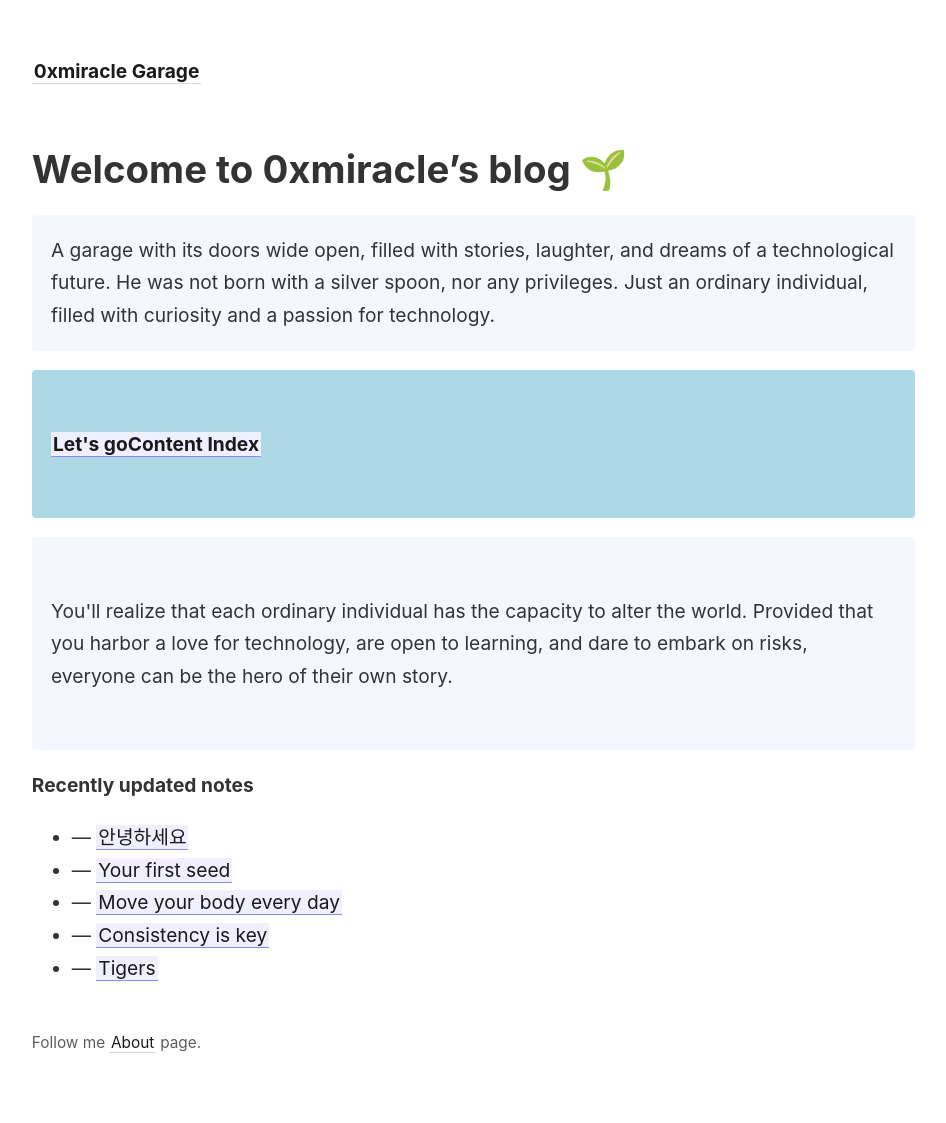
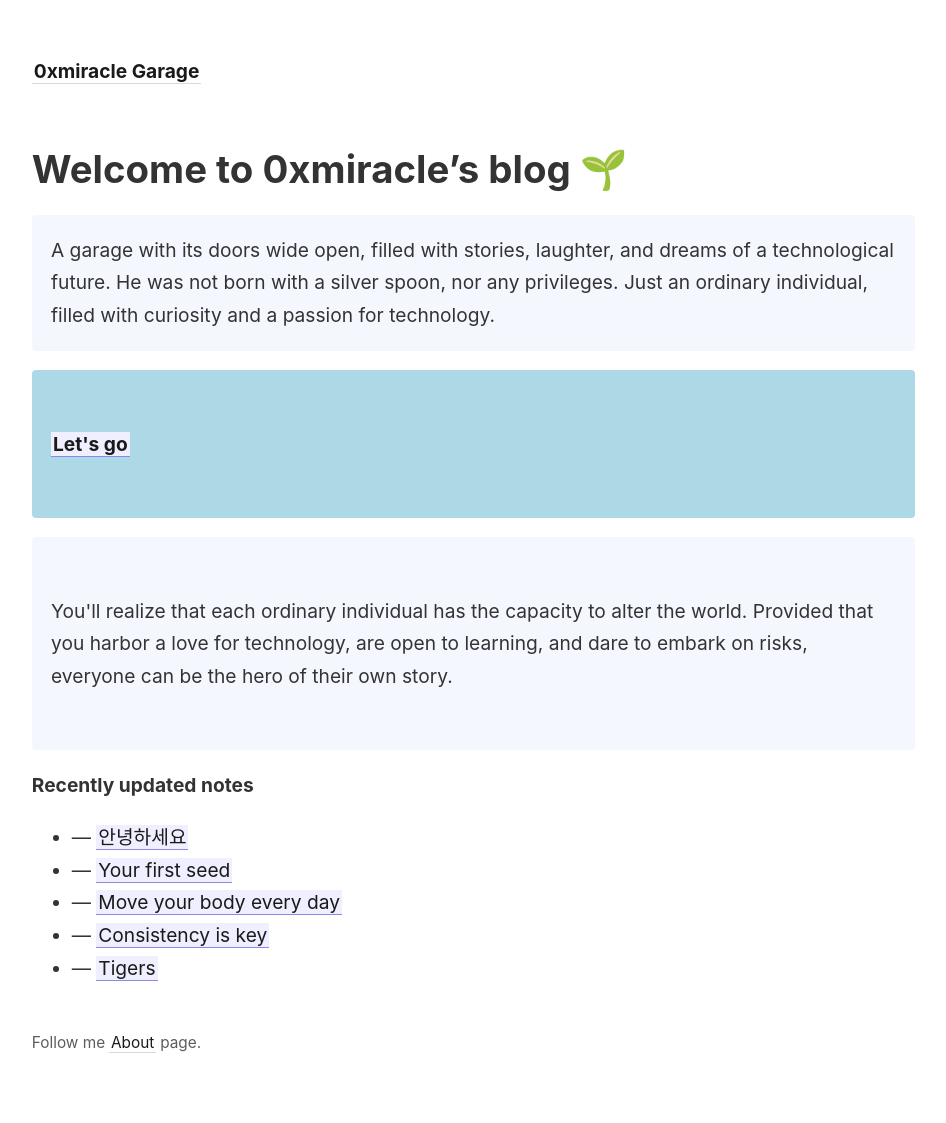
Before and after one commit to lkyxuan/bbbblog, a Jekyll site: the page built from _pages/index.md, in a window 1280 px wide. Shown: the whole page, without its empty margins (45-991 px from the left). Built offline with Jekyll 4.4.1, drawn with Linux system fonts in a browser that asks for light colours.

Commit message:
vault backup: 2023-07-14 04:39:43
Affected files:
_pages/index.md

```diff
--- a/_pages/index.md
+++ b/_pages/index.md
@@ -13,7 +13,7 @@ permalink: /
  A garage with its doors wide open, filled with stories, laughter, and dreams of a technological future. He was not born with a silver spoon, nor any privileges.  Just an ordinary individual, filled with curiosity and a passion for technology.
 </p>
 <p style="padding: 3em 1em; background: #add8e6; border-radius: 4px;">
-<span style="font-weight: bold">[[|Let's goContent Index]]</span>
+<span style="font-weight: bold">[[Content Index|Let's go]]</span>
 </p>
 <p style="padding: 3em 1em; background: #f5f7ff; border-radius: 4px;">
 You'll realize that each ordinary individual has the capacity to alter the world. Provided that you harbor a love for technology, are open to learning, and dare to embark on risks, everyone can be the hero of their own story.
```
